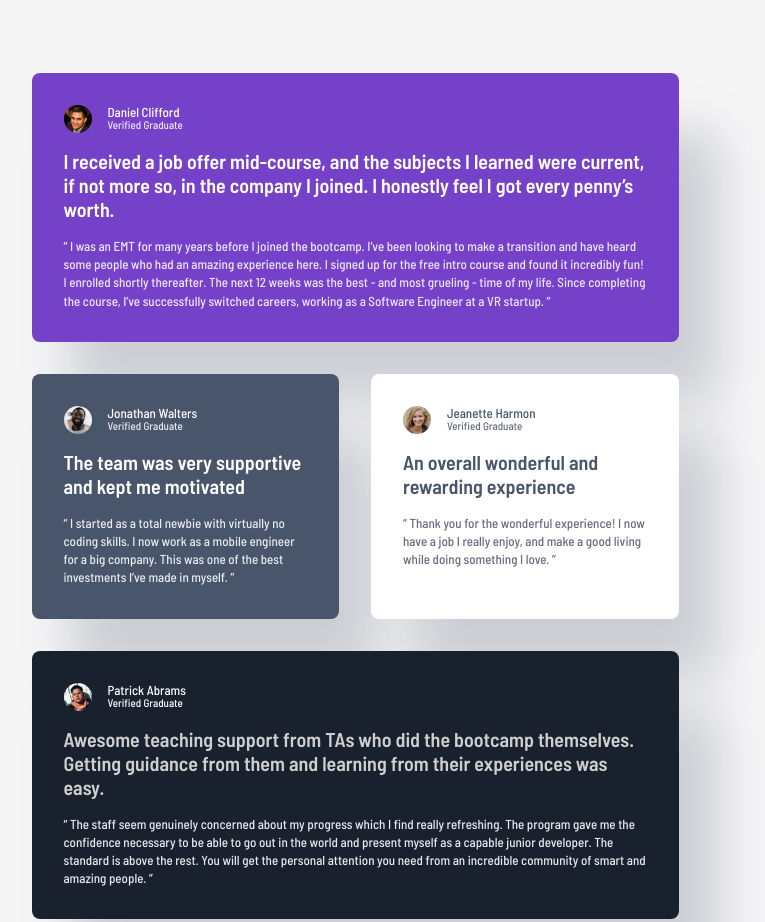
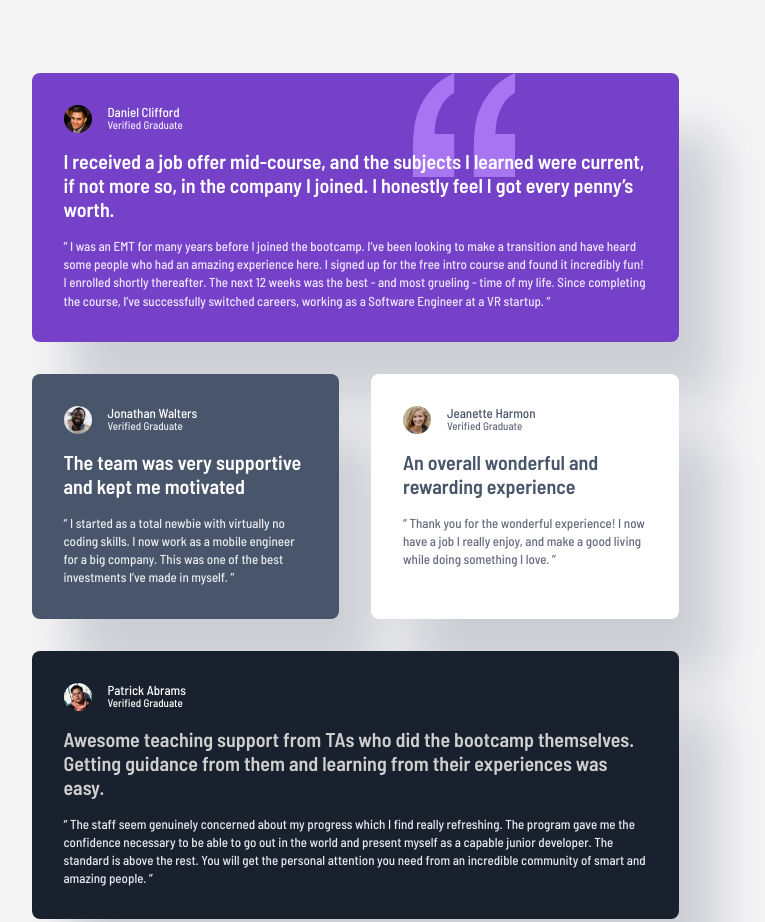
Before and after one commit to marco-zulian/code-by-marco, a plain HTML site: page components/testimonials-grid-page/testimonials-grid-page.html in a window 1280 px wide. Shown: the top 922 px of the page, without its empty margins (285-1050 px from the left). Drawn offline with Linux system fonts and the light colour scheme.

Commit message:
adds qoute image on medium and large breakpoints

```diff
--- a/components/testimonials-grid-page/testimonials-grid-page.html
+++ b/components/testimonials-grid-page/testimonials-grid-page.html
@@ -13,6 +13,7 @@
   <main>
     <div class="testimonial-card__section">
       <div class="testimonial-card card__first bg-color-purple-500">
+        <img src="../../assets/testimonials-grid-section/images/bg-pattern-quotation.svg" class="testimonial-card__quote-image" alt=""></img>
         <div class="testimonial-card__sender">
           <img src="../../assets/testimonials-grid-section/images/image-daniel.jpg" class="testimonial-card__sender--image"></img>
           <div class="testimonial-card__sender--infos">
@@ -21,7 +22,7 @@
           </div>
         </div>
 
-        <p class="testimonial-card__testimonial--highligh type-preset-1 font-color-white">I received a job offer mid-course, and the subjects I learned were current, if not more so,
+        <p class="testimonial-card__testimonial--highlight type-preset-1 font-color-white">I received a job offer mid-course, and the subjects I learned were current, if not more so,
     in the company I joined. I honestly feel I got every penny’s worth.</p>
 
         <p class="testimonial-card__testimonial--quote type-preset-3 font-color-purple-50">“ I was an EMT for many years before I joined the bootcamp. I’ve been looking to make a
--- a/styles/testimonials-grid-page/global.scss
+++ b/styles/testimonials-grid-page/global.scss
@@ -105,10 +105,20 @@ main {
   border-radius: $spacing-100;
   box-shadow: 40px 60px 50px rgba(72, 85, 106, 0.244);
 
+  &__quote-image {
+    display: none;
+    z-index: 1;
+  }
+
+  &__testimonial--highlight, &__testimonial--quote {
+    z-index: 2;
+  }
+
   &__sender {
     display: flex;
     flex-direction: row;
     gap: $spacing-200;
+    z-index: 2;
 
     &--image {
       width: 28px;
@@ -138,6 +148,16 @@ main {
 
     .testimonial-card {
       height: 100%;
+      position: relative;
+
+      &__quote-image {
+        display: block;
+        position: absolute;
+        top: 0;
+        right: 164px;
+        width: 102px;
+        height: 104px;
+      }
     }
 
     .card__first, .card__fourth, .card__fifth {
@@ -176,5 +196,9 @@ main {
       grid-column: 4 / span 1;
       grid-row: 1 / span 2;
     }
+
+    .testimonial-card__quote-image {
+      right: 60px;
+    }
   }
 }
```
Also changed, not shown: styles/testimonials-grid-page/global.css, 1 other file.
